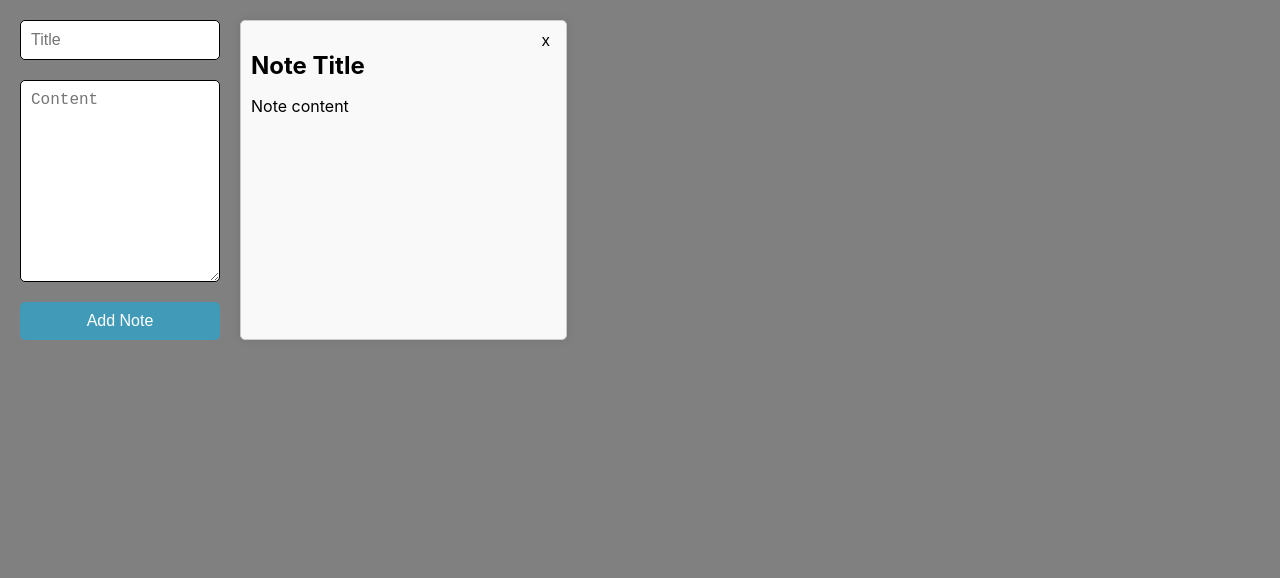
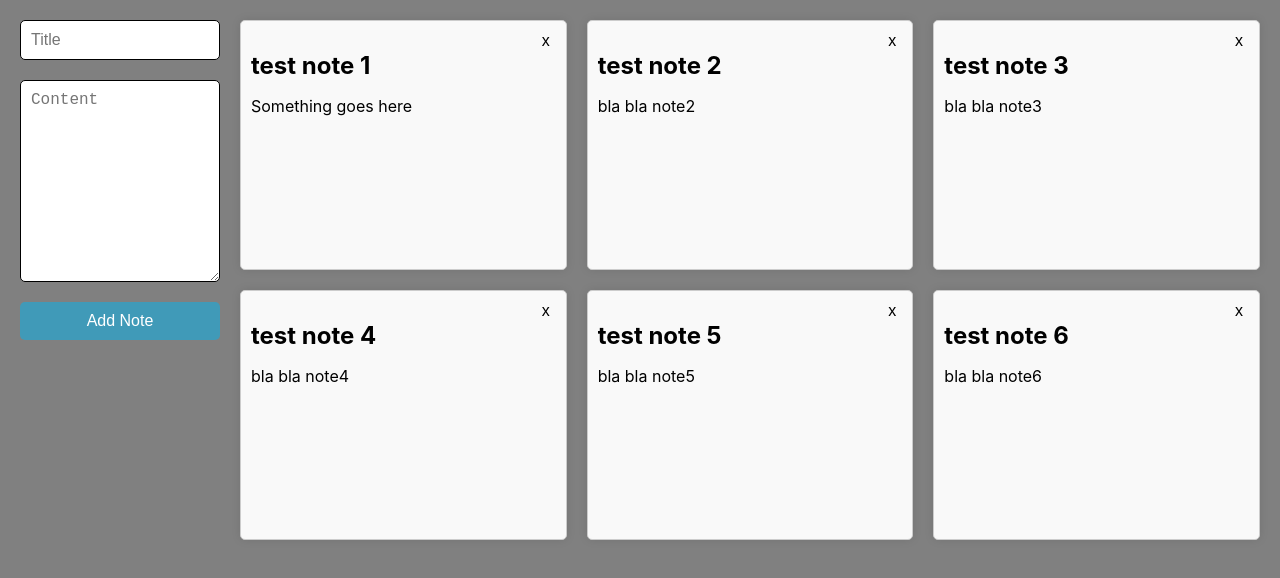
Before and after one commit to sraghav42/notes-app, a React (Create React App) app in the folder notes-app/: page / in a window 1280 px wide. Shown: the top 578 px of the page. Built offline with nearby package versions, Linux system fonts and the light colour scheme.

Commit message:
Handle "Add Note" functionality - Test the functionality

```diff
--- a/notes-app/src/App.tsx
+++ b/notes-app/src/App.tsx
@@ -1,21 +1,94 @@
 import "./App.css";
+import React, { useState } from "react";
+
+type Note = {
+  id: number;
+  title: string;
+  content: string;
+};
 
 const App = () => {
+  const [notes, setNotes] = useState<Note[]>([
+    {
+      id: 1,
+      title: "test note 1",
+      content: "Something goes here",
+    },
+
+    {
+      id: 2,
+      title: "test note 2 ",
+      content: "bla bla note2",
+    },
+    {
+      id: 3,
+      title: "test note 3",
+      content: "bla bla note3",
+    },
+    {
+      id: 4,
+      title: "test note 4 ",
+      content: "bla bla note4",
+    },
+    {
+      id: 5,
+      title: "test note 5",
+      content: "bla bla note5",
+    },
+    {
+      id: 6,
+      title: "test note 6",
+      content: "bla bla note6",
+    },
+  ]);
+
+  const [title, setTitle] = useState("");
+  const [content, setContent] = useState("");
+
+  const handleAddNote = (event: React.FormEvent) => {
+    event.preventDefault();
+    console.log("title: ", title);
+    console.log("content: ", content);
+
+    const newNote: Note = {
+      id: notes.length + 1,
+      title: title,
+      content: content,
+    };
+
+    setNotes([newNote, ...notes]);
+    setTitle("");
+    setContent("");
+  };
+
   return (
     <div className="app-container">
-      <form className="note-form">
-        <input placeholder="Title" required />
-        <textarea placeholder="Content" rows={10} required />
+      <form className="note-form" onSubmit={handleAddNote}>
+        <input
+          value={title}
+          onChange={(event) => setTitle(event.target.value)}
+          placeholder="Title"
+          required
+        />
+        <textarea
+          value={content}
+          onChange={(event) => setContent(event.target.value)}
+          placeholder="Content"
+          rows={10}
+          required
+        />
         <button type="submit">Add Note</button>
       </form>
       <div className="notes-grid">
-        <div className="note-item">
-          <div className="notes-header">
-            <button>x</button>
+        {notes.map((note) => (
+          <div className="note-item">
+            <div className="notes-header">
+              <button>x</button>
+            </div>
+            <h2>{note.title}</h2>
+            <p>{note.content}</p>
           </div>
-          <h2>Note Title</h2>
-          <p>Note content</p>
-        </div>
+        ))}
       </div>
     </div>
   );
```
